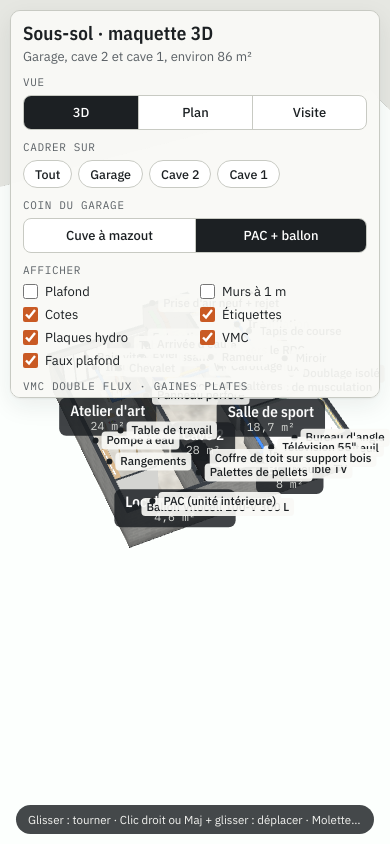
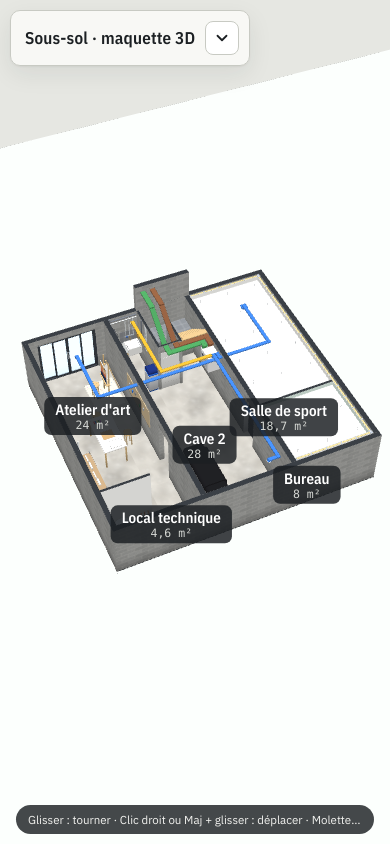
Before and after one commit to Liolux21/maquette-sous-sol, a plain HTML site: page index.html in a window 390 px wide. Drawn offline with nearby package versions, Linux system fonts and the light colour scheme.

Commit message:
Menu repliable et affichage adapté au téléphone
Co-Authored-By: Claude Opus 5.5 <noreply@anthropic.com>
Claude-Session: https://claude.ai/code/session_015EM65dpUCPFcLZswiQJUkj

```diff
--- a/index.html
+++ b/index.html
@@ -62,13 +62,25 @@ button:focus-visible,input:focus-visible{outline:2px solid var(--accent);outline
 .pad button:active{background:var(--ink);color:#fff}
 .pad .up{grid-column:2;grid-row:1}.pad .left{grid-column:1;grid-row:2}.pad .down{grid-column:2;grid-row:2}.pad .right{grid-column:3;grid-row:2}
 .rooms-vis{display:none}
+.head{display:flex;align-items:flex-start;justify-content:space-between;gap:10px}
+.collapse{appearance:none;flex:none;width:34px;height:34px;display:grid;place-items:center;border:1px solid var(--line);background:#fff;border-radius:8px;color:var(--ink);cursor:pointer}
+.collapse:hover{border-color:var(--ink)}
+.collapse svg{transition:transform .2s ease}
+.panel-body{display:flex;flex-direction:column;gap:14px}
+.panel.collapsed{width:auto;padding:10px 10px 10px 14px}
+.panel.collapsed .panel-body,.panel.collapsed .sub{display:none}
+.panel.collapsed .head{align-items:center}
+.panel.collapsed h1{font-size:17px}
+.panel.collapsed .collapse svg{transform:rotate(180deg)}
 .legend ul{list-style:none;margin:0;padding:0;display:grid;gap:5px}
 .legend li{display:flex;align-items:center;gap:8px;font-size:12.5px}
 .legend span{width:18px;height:7px;border-radius:2px;flex:none}
 .legend[hidden]{display:none}
 
 @media (max-width:640px){
-  .panel{top:10px;left:10px;right:10px;width:auto;padding:12px;gap:10px;max-height:46%}
+  .panel{top:10px;left:10px;right:10px;width:auto;padding:12px;gap:10px;max-height:62%}
+  .panel-body{gap:10px}
+  .panel.collapsed{right:auto}
   .panel h1{font-size:19px}
   .hint{bottom:10px;font-size:11.5px}
   .pad{right:12px;bottom:46px}
@@ -82,10 +94,17 @@ button:focus-visible,input:focus-visible{outline:2px solid var(--accent);outline
   <canvas id="ov" aria-hidden="true"></canvas>
 
   <div class="panel" id="panel">
-    <div>
-      <h1>Sous-sol · maquette 3D</h1>
-      <p class="sub">Garage, cave 2 et cave 1, environ 86 m²</p>
+    <div class="head">
+      <div>
+        <h1>Sous-sol · maquette 3D</h1>
+        <p class="sub">Garage, cave 2 et cave 1, environ 86 m²</p>
+      </div>
+      <button type="button" class="collapse" id="toggle-panel" aria-expanded="true" aria-controls="panel-body" aria-label="Réduire le menu" title="Réduire le menu">
+        <svg width="18" height="18" viewBox="0 0 24 24" fill="none" stroke="currentColor" stroke-width="2.4" stroke-linecap="round" stroke-linejoin="round" aria-hidden="true"><path d="M6 15l6-6 6 6"/></svg>
+      </button>
     </div>
+
+    <div class="panel-body" id="panel-body">
 
     <div>
       <p class="label">Vue</p>
@@ -140,6 +159,7 @@ button:focus-visible,input:focus-visible{outline:2px solid var(--accent);outline
     <button type="button" class="tool" id="measure" aria-pressed="false" hidden>Mesurer une distance</button>
 
     <p class="note">Cotes reprises du plan. <b>Hauteur sous plafond : 2,40 m</b> (12 rangs de parpaings). Les portes et les ouvertures sont placées d'après le plan et les photos.<br><br><b>Doublage cave 1</b> (du mur vers la pièce) : lame d'air 2 cm, ossature métal 10 cm avec PIR/PUR 6 cm, plaque hydro 12,5 mm. Murs peints en blanc. Décochez « Plaques hydro » pour voir l'ossature.<br><br><b>Faux plafond cave 1</b> : ossature T24, dalles 60×60, sous-face à 2,20 m (plénum de 20 cm pour la gaine de VMC).</p>
+    </div>
   </div>
 
   <div class="hint" id="hint"></div>
@@ -1315,7 +1335,9 @@ function drawOverlay(){
     }
     // équipements
     c.font=`500 11.5px ${CSSV('--font-body')}`; c.textAlign='left'; c.textBaseline='middle';
+    const petitEcran = S.W <= 640 && S.mode !== 'visite';     // sur téléphone : étiquettes d'équipements seulement en visite
     for (const it of ITEM_LABELS){
+      if (petitEcran) break;
       if (it.si && it.si !== S.opts.chaufferie) continue;
       if (ici && roomOf(it.p[0],it.p[2])!==ici) continue;
       const enPlan = S.mode==='plan';
@@ -1357,9 +1379,10 @@ function resize(){
 window.addEventListener('resize',resize);
 
 /* ---------------- Vues ---------------- */
-function panelOffset(){ return S.W > 900 ? 160 : 0; }
+const panelEl = document.getElementById('panel'), panelReduit = () => panelEl.classList.contains('collapsed');
+function panelOffset(){ return (S.W > 900 && !panelReduit()) ? 160 : 0; }
 function fitPlan(){
-  const narrow = S.W <= 640, top = narrow ? S.H*0.42 : 0;
+  const narrow = S.W <= 640, top = narrow ? panelEl.getBoundingClientRect().bottom + 8 : 0;
   const avW = S.W - (S.W>900?320:40), avH = S.H - top - 60;
   S.plan.scale = Math.min(avW/1260, avH/1220);
   S.plan.x = 495 - panelOffset()/S.plan.scale;
@@ -1367,9 +1390,9 @@ function fitPlan(){
 }
 function fitOrbit(room){
   const o=S.orbit, a=S.W/S.H;
-  if (!room || room==='all'){ o.t=[495,40,466]; o.dist = 1700*Math.max(1,1.35/a); o.yaw=-0.42; o.pitch=0.86; }
+  if (!room || room==='all'){ o.t=[495,40,466]; o.dist = 1700*Math.max(1, (a<0.8 ? 1.15 : 1.35)/a); o.yaw=-0.42; o.pitch=0.86; }
   else { const r=MODEL.rooms.find(x=>x.id===room); o.t=[(r.x0+r.x1)/2,40,(r.z0+r.z1)/2]; o.dist=1250*Math.max(1,1.1/a); }
-  if (S.W>900){ // décale la maquette à droite du panneau
+  if (S.W>900 && !panelReduit()){ // décale la maquette à droite du panneau
     const sh = 150/S.W*o.dist*0.75; o.t=[o.t[0]-Math.cos(o.yaw)*sh,o.t[1],o.t[2]+Math.sin(o.yaw)*sh];
   }
 }
@@ -1388,8 +1411,13 @@ function setMode(m){
   }
   rebuild(); hint(); dirty=true;
 }
+const tactile = window.matchMedia && window.matchMedia('(pointer:coarse)').matches;
 function hint(){
-  const t = {
+  const t = tactile ? {
+    orbit:'Un doigt : tourner · Deux doigts : zoomer et déplacer',
+    plan:'Un doigt : déplacer · Deux doigts : zoomer',
+    visite:'Glisser : regarder autour · Flèches : marcher',
+  }[S.mode] : {
     orbit:'Glisser : tourner · Clic droit ou Maj + glisser : déplacer · Molette ou pincer : zoomer',
     plan:'Glisser : déplacer · Molette ou pincer : zoomer',
     visite:'Glisser : regarder autour · Flèches, ZQSD ou boutons : marcher',
@@ -1538,6 +1566,18 @@ function frame(t){
 }
 
 /* ---------------- Démarrage ---------------- */
+// menu repliable (replié d'office sur téléphone)
+const toggleBtn = document.getElementById('toggle-panel');
+function setPanelReduit(c){
+  panelEl.classList.toggle('collapsed', c);
+  toggleBtn.setAttribute('aria-expanded', String(!c));
+  const t = c ? 'Afficher le menu' : 'Réduire le menu'; toggleBtn.setAttribute('aria-label', t); toggleBtn.title = t;
+  if (S.mode==='plan') fitPlan();
+  dirty = true;
+}
+toggleBtn.addEventListener('click', () => setPanelReduit(!panelReduit()));
+if (window.matchMedia && window.matchMedia('(max-width:640px)').matches) setPanelReduit(true);
+
 resize(); fitOrbit('all'); fitPlan(); rebuild(); hint();
 if (document.fonts && document.fonts.ready) document.fonts.ready.then(()=>{ dirty=true; });
 requestAnimationFrame(frame);
```
